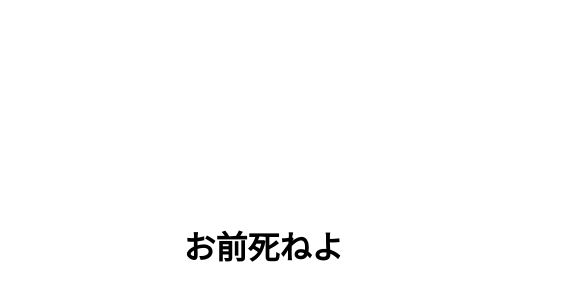
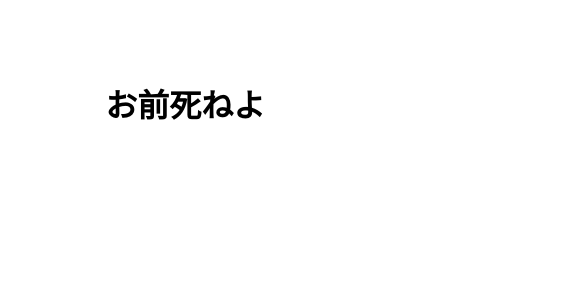
Before and after one commit to TETEnot/Twitter.command.maker, a plain HTML site: page index.html in a window 390 px wide. Shown: the part 228-528 px from the top of the page, 574 px wide, since content can reach past the window. Drawn offline with Linux system fonts and the light colour scheme.

Commit message:
Update style.css

```diff
--- a/style.css
+++ b/style.css
@@ -1,14 +1,15 @@
 body {
-    height: 900px;
-    width: 100%;
+    width: 95%;
 }
 
 
 h1 {
-    margin-left: 45%;
-    width: 100%;
+    width: 95%;
+    font-size: xx-large;
+    text-align: center;
     margin-top: 450px;
-    font-size: xx-large;
+    left: 0;
+    position: absolute;
 }
 
 a {
@@ -16,3 +17,14 @@ a {
     border: none;
     text-decoration: none;
 }
+
+
+/*============================
+スマホ端末 441px未満
+============================*/
+
+@media screen and (max-width: 440px) {
+    h1 {
+        margin-top: 300px;
+    }
+}
```
